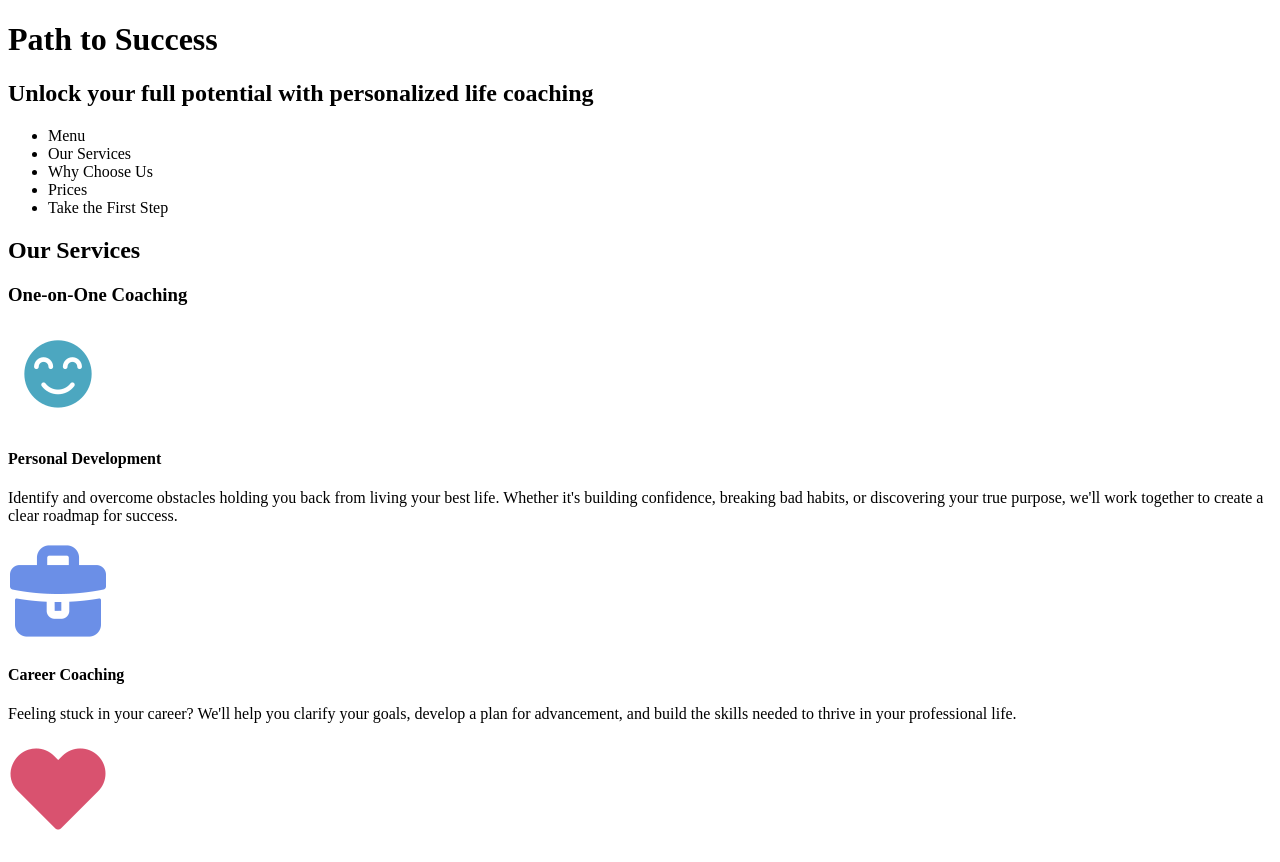
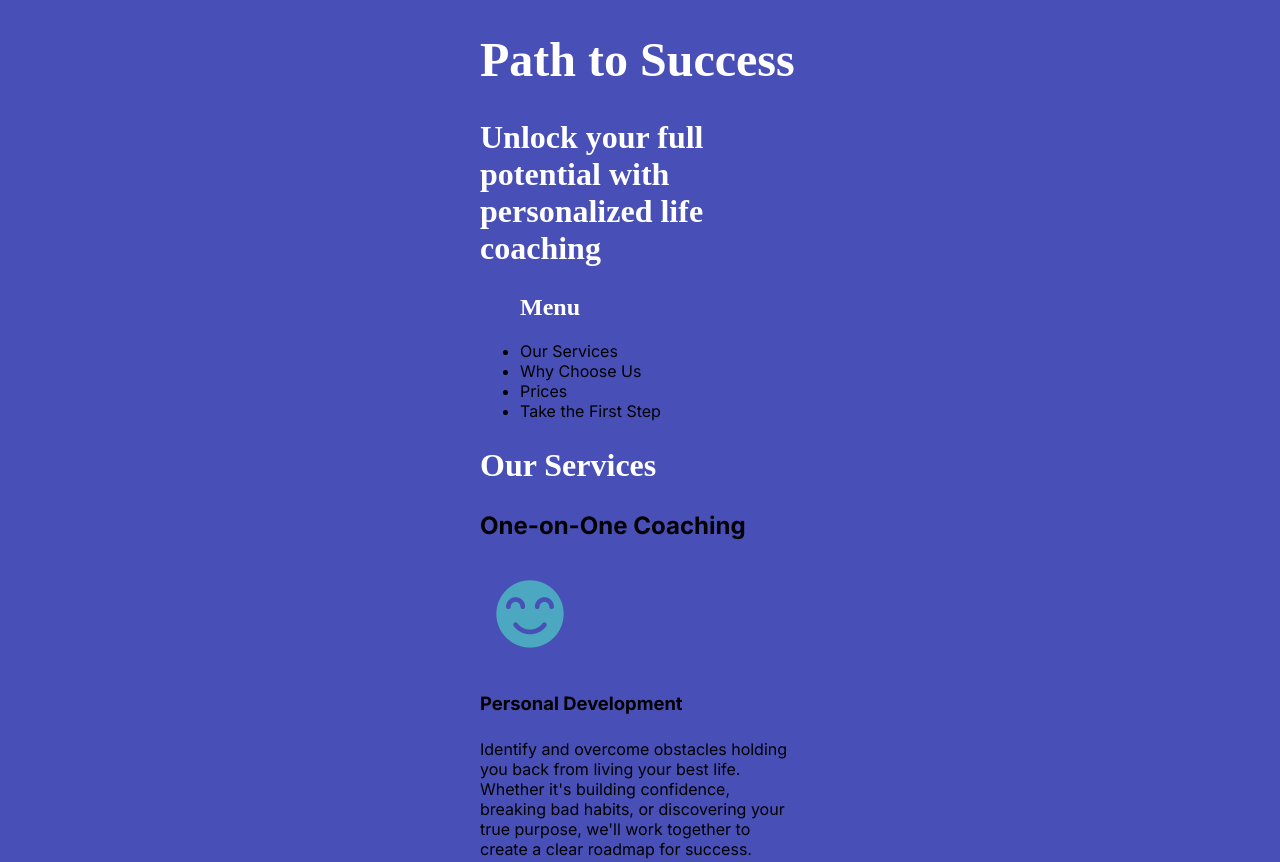
Before and after one commit to KayodeB03/path-to-success, a plain HTML site: page index.html in a window 1280 px wide. Shown: the top 862 px of the page. Drawn offline with Linux system fonts and the light colour scheme; a web font is replaced by a local one.

Commit message:
Created style.css and linked .css to html file
Created style.css and linked .css to html file

```diff
--- a/index.html
+++ b/index.html
@@ -3,6 +3,7 @@
 <head>
     <meta charset="UTF-8">
     <meta name="viewport" content="width=device-width, initial-scale=1.0">
+    <link rel="stylesheet" href="style.css">
     <title>Document</title>
 </head>
 <body>
@@ -16,7 +17,7 @@
     </header>
     <nav>
         <ul>
-            <li>Menu</li>
+            <h2>Menu</h2>
             <li>Our Services</li>
             <li>Why Choose Us</li>
             <li>Prices</li>
--- /dev/null
+++ b/style.css
@@ -0,0 +1,47 @@
+@import url('https://fonts.googleapis.com/css2?family=Inter:ital,opsz,wght@0,14..32,100..900;1,14..32,100..900&family=Kavoon&display=swap');
+
+:root{
+    --teal :#4CA7C0;
+    --purple: #484FB7;
+    --lavender: #6B8FE7;
+    --yellow: #E9BB57;
+    --pink:#D9526F;
+    --dark-gray:#1E1E1E;
+    --white:#FFFFFF;
+
+}
+
+body{
+    margin: 0px auto;
+    width: 320px;
+    background-color:var(--purple);
+}
+
+h1, h2{
+    font-family: "Kavoon", serif;
+    color: var(--white);
+}
+
+h3,h4,p,small,a,th,td,li{
+    font-family: "Inter" , serif;
+}
+
+h1{
+    font-size: 3em;
+}
+
+nav h2{
+    font-size: 1.5em;
+}
+
+h2{
+    font-size: 2em;
+}
+
+h3{
+    font-size: 1.5em;
+}
+
+h4{
+    font-size: 1.15em;
+}
```
